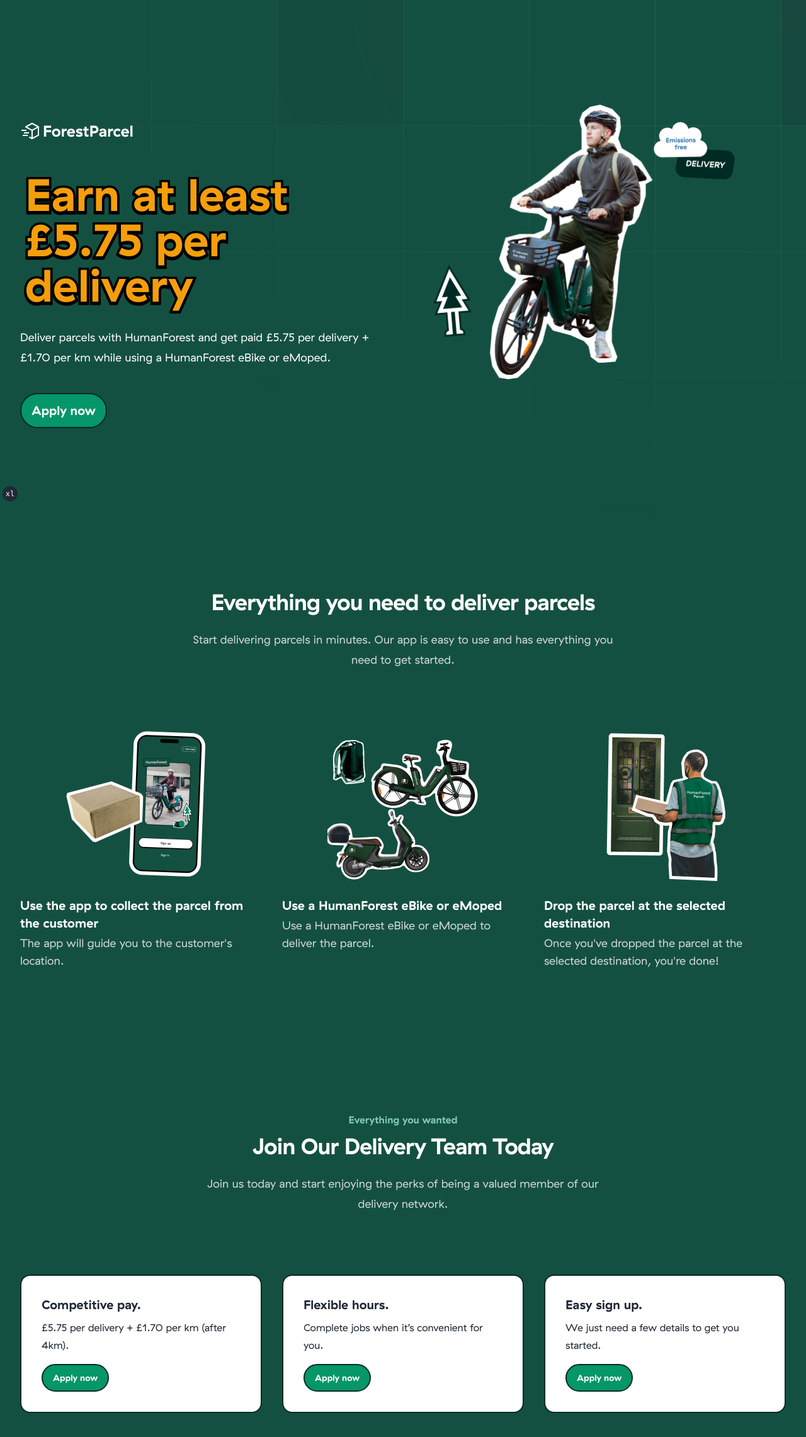
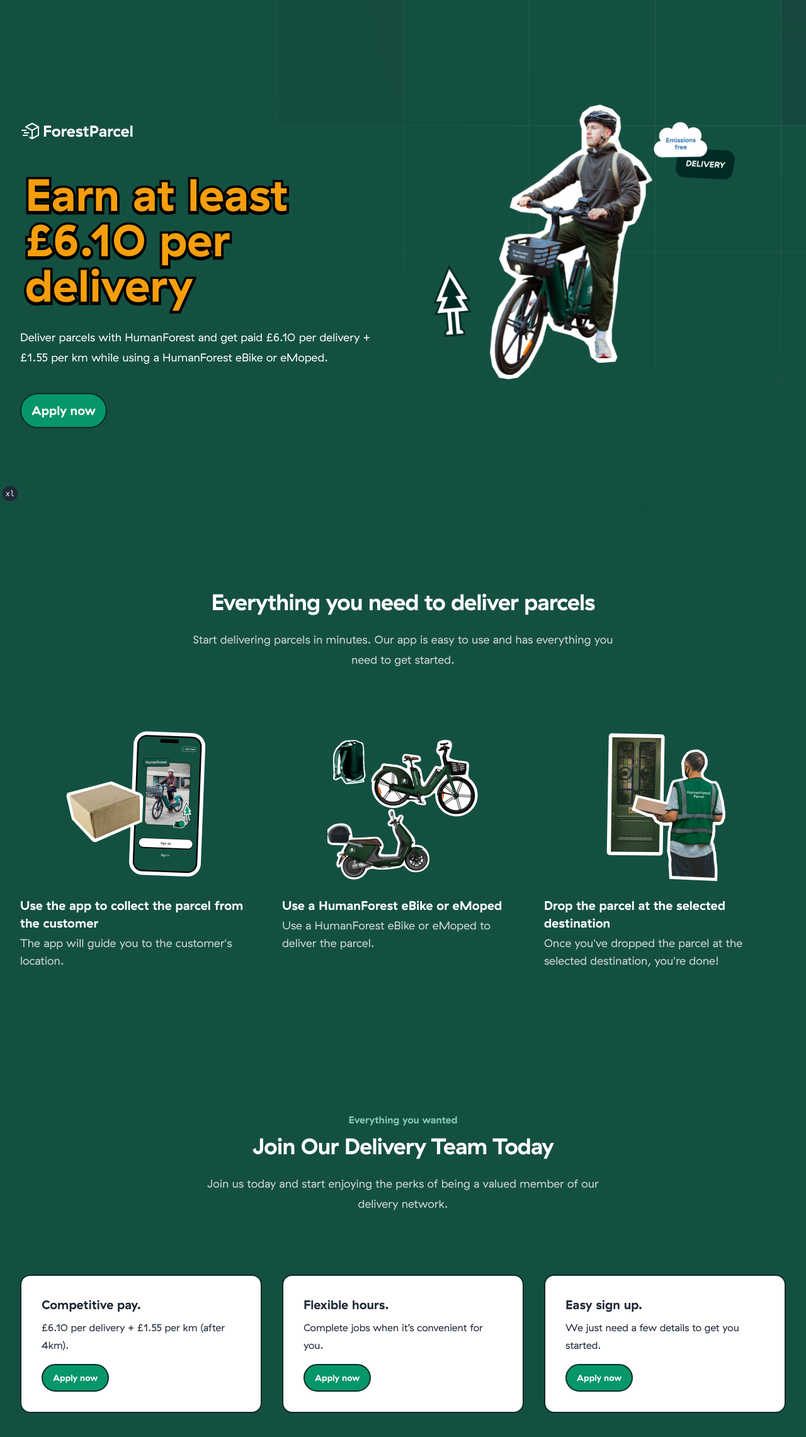
Before and after one commit to humanforest/parcel-website, a Next.js app: page /apply in a window 1280 px wide. Shown: the top 2282 px of the page at 63% size. Built offline with nearby package versions, Linux system fonts and the light colour scheme.

Commit message:
refactor(couriers): change delivery pricing

```diff
--- a/app/(temp)/apply/page.tsx
+++ b/app/(temp)/apply/page.tsx
@@ -10,9 +10,9 @@
 import { buttonVariants } from "@/components/ui/button"
 
 const hero = {
-  heading: "Earn at least £5.75 per delivery",
+  heading: "Earn at least £6.10 per delivery",
   description:
-    "Deliver parcels with HumanForest and get paid £5.75 per delivery + £1.70 per km while using a HumanForest eBike or eMoped.",
+    "Deliver parcels with HumanForest and get paid £6.10 per delivery + £1.55 per km while using a HumanForest eBike or eMoped.",
 }
 
 const signup = {
@@ -51,7 +51,7 @@
 const secondaryFeatures = [
   {
     name: "Competitive pay.",
-    description: "£5.75 per delivery + £1.70 per km (after 4km).",
+    description: "£6.10 per delivery + £1.55 per km (after 4km).",
     icon: CloudArrowUpIcon,
   },
   {
```
